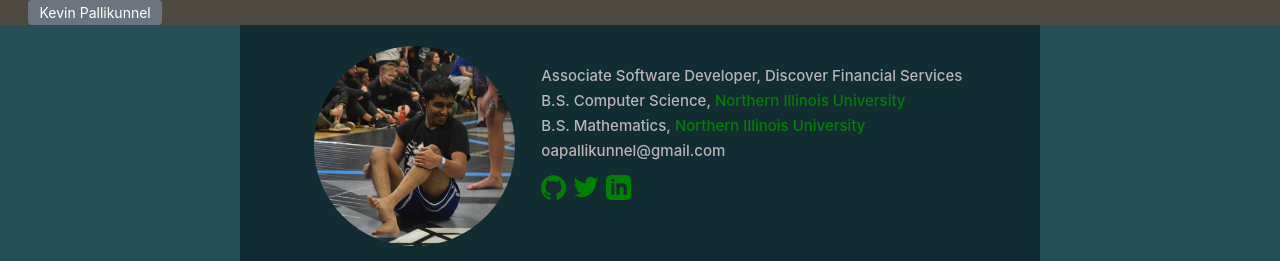
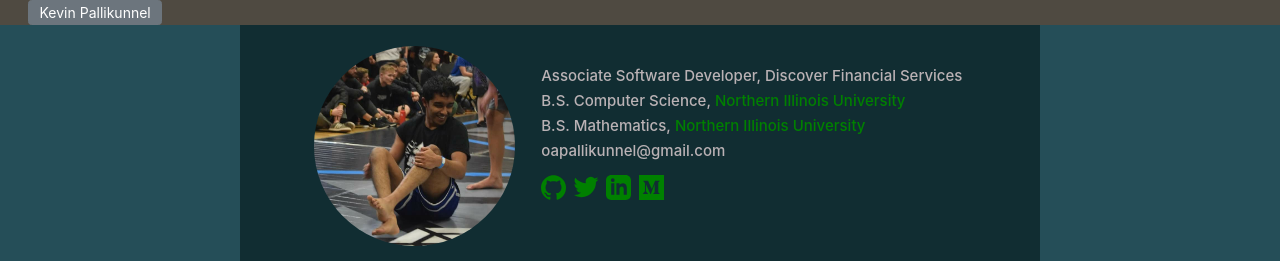
Before and after one commit to kevkevinpal/kevins-website, a React (Create React App) app: page / in a window 1280 px wide. Shown: the top 261 px of the page. Built offline with nearby package versions, Linux system fonts and the light colour scheme.

Commit message:
added medium link and logo

```diff
--- a/src/Components/AboutMe/AboutMe.jsx
+++ b/src/Components/AboutMe/AboutMe.jsx
@@ -4,7 +4,9 @@ import Pic from './Profile_pic.jpg';
 import './AboutMe.css';
 import {ReactComponent as TwitterLogo} from './twitterLogo.svg';
 import {ReactComponent as GithubLogo} from './githubLogo.svg';
+
 import {ReactComponent as LinkedInLogo} from './linkedInLogo.svg';
+import {ReactComponent as MediumLogo} from './mediumLogo.svg';
 
 export const AboutMe = () => (
   <div class="Container  pb-3  d-flex justify-content-center align-content-center mr-4 ml-4">
@@ -30,6 +32,9 @@ export const AboutMe = () => (
           <a href="https://www.linkedin.com/in/kevin-pallikunnel/">
             <LinkedInLogo fill="green" height="25px" width="25px" />
           </a>
+          <a style={{paddingLeft: "8px"}} href="https://medium.com/@oapallikunnel">
+            <MediumLogo />
+          </a>
         </span>
       </div>
     </div>
```
Also changed, not shown: src/Components/AboutMe/mediumLogo.svg (added).
